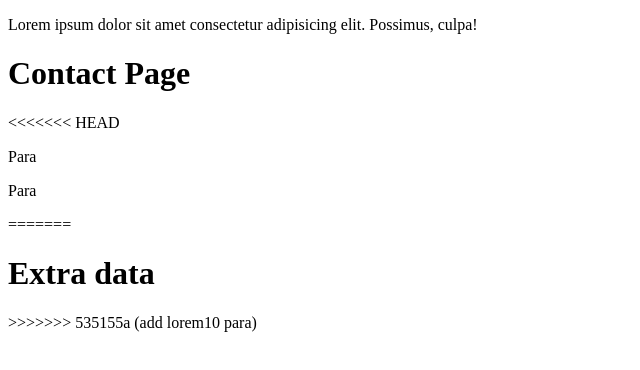
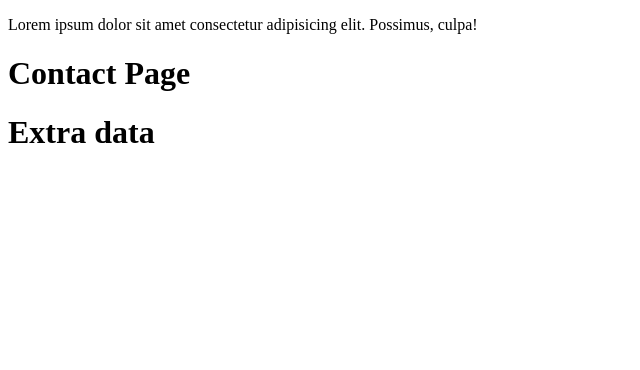
Before and after one commit to adityakarekar/learning-git, a plain HTML site: page contact.html in a window 1280 px wide. Shown: the whole page, without its empty margins (0-640 px from the left). Drawn offline with Linux system fonts and the light colour scheme.

Commit message:
accepted incoming change

```diff
--- a/contact.html
+++ b/contact.html
@@ -11,11 +11,6 @@
       Lorem ipsum dolor sit amet consectetur adipisicing elit. Possimus, culpa!
     </p>
     <h1>Contact Page</h1>
-<<<<<<< HEAD
-    <p>Para</p>
-    <p>Para</p>
-=======
     <h1>Extra data</h1>
->>>>>>> 535155a (add lorem10 para)
   </body>
 </html>
```
